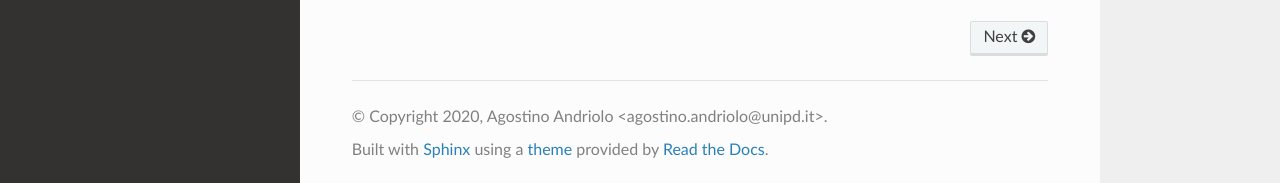
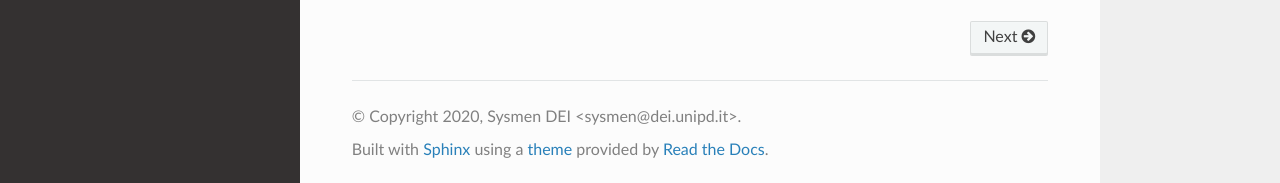
Before and after one commit to agostinoandriolo/clusterDEIguide, a Sphinx documentation site: the page built from ClusterDEIUserGuide-master/docs/index.rst, in a window 1280 px wide and 900 px high, scrolled down 746 px. Shown: the part 714-897 px from the top of the window. Built offline with Sphinx 7.4.7 and the Read the Docs theme 2.0.0, drawn with Linux system fonts in a browser that asks for light colours.

Commit message:
Update conf.py

```diff
--- a/ClusterDEIUserGuide-master/docs/conf.py
+++ b/ClusterDEIUserGuide-master/docs/conf.py
@@ -47,8 +47,8 @@ master_doc = 'index'
 
 # General information about the project.
 project = u'ClusterDEIUserGuide'
-copyright = u'2020, Agostino Andriolo <agostino.andriolo@unipd.it>'
-author = u'Agostino Andriolo <agostino.andriolo@unipd.it>'
+copyright = u'2020, Sysmen DEI <sysmen@dei.unipd.it>'
+author = u'Sysmen DEI <sysmen@dei.unipd.it>'
 
 # The version info for the project you're documenting, acts as replacement for
 # |version| and |release|, also used in various other places throughout the
```
